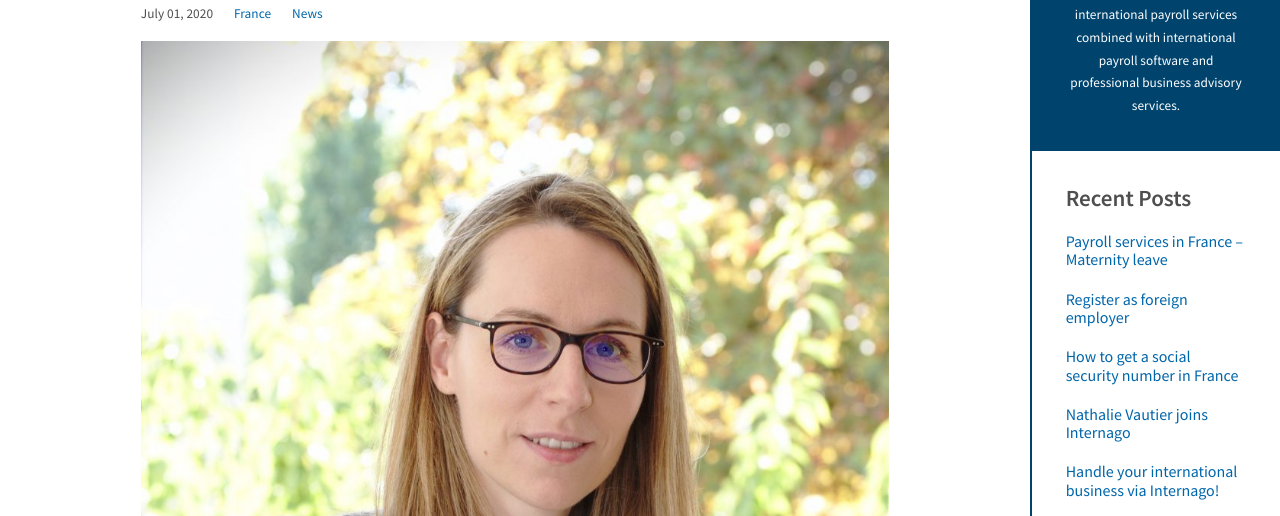
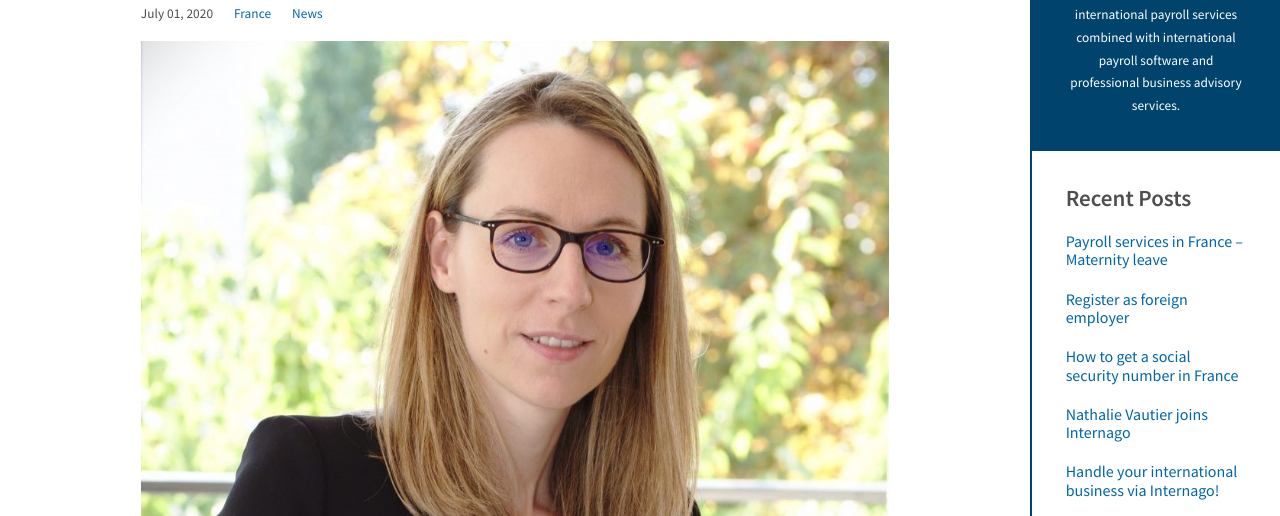
Before and after one commit to internago/internago-webpage, a Gatsby site: page /nathalie-vautier-joins-internago/ in a window 1280 px wide. Shown: the part 210-726 px from the top of the page. Built offline with nearby package versions, Linux system fonts and the light colour scheme; Gatsby itself is replaced by a stand-in of ours.

Commit message:
Update Blog “nathalie-vautier-joins-internago”

```diff
--- a/content/blog/nathalie-vautier-joins-internago.md
+++ b/content/blog/nathalie-vautier-joins-internago.md
@@ -2,10 +2,10 @@
 layout: blog
 title: Nathalie Vautier joins Internago
 date: 2020-07-01T12:28:07.535Z
-featuredimage: /images/nathalie.jpeg
 tags:
   - France
   - News
+featuredimage: /images/nathalie-landscape.jpeg
 ---
 <!--StartFragment-->
 
```
Also changed, not shown: static/images/nathalie-landscape.jpeg (added).
